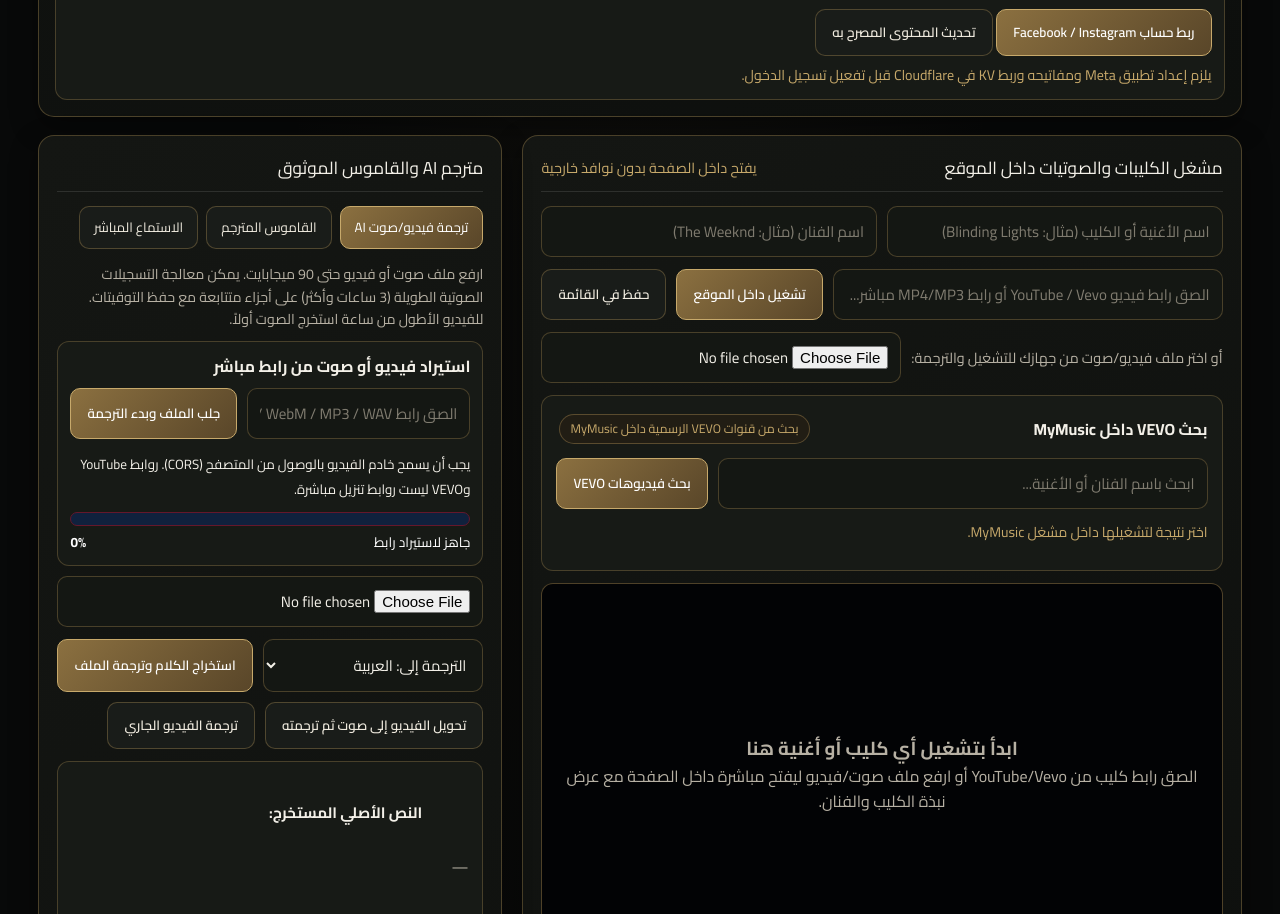
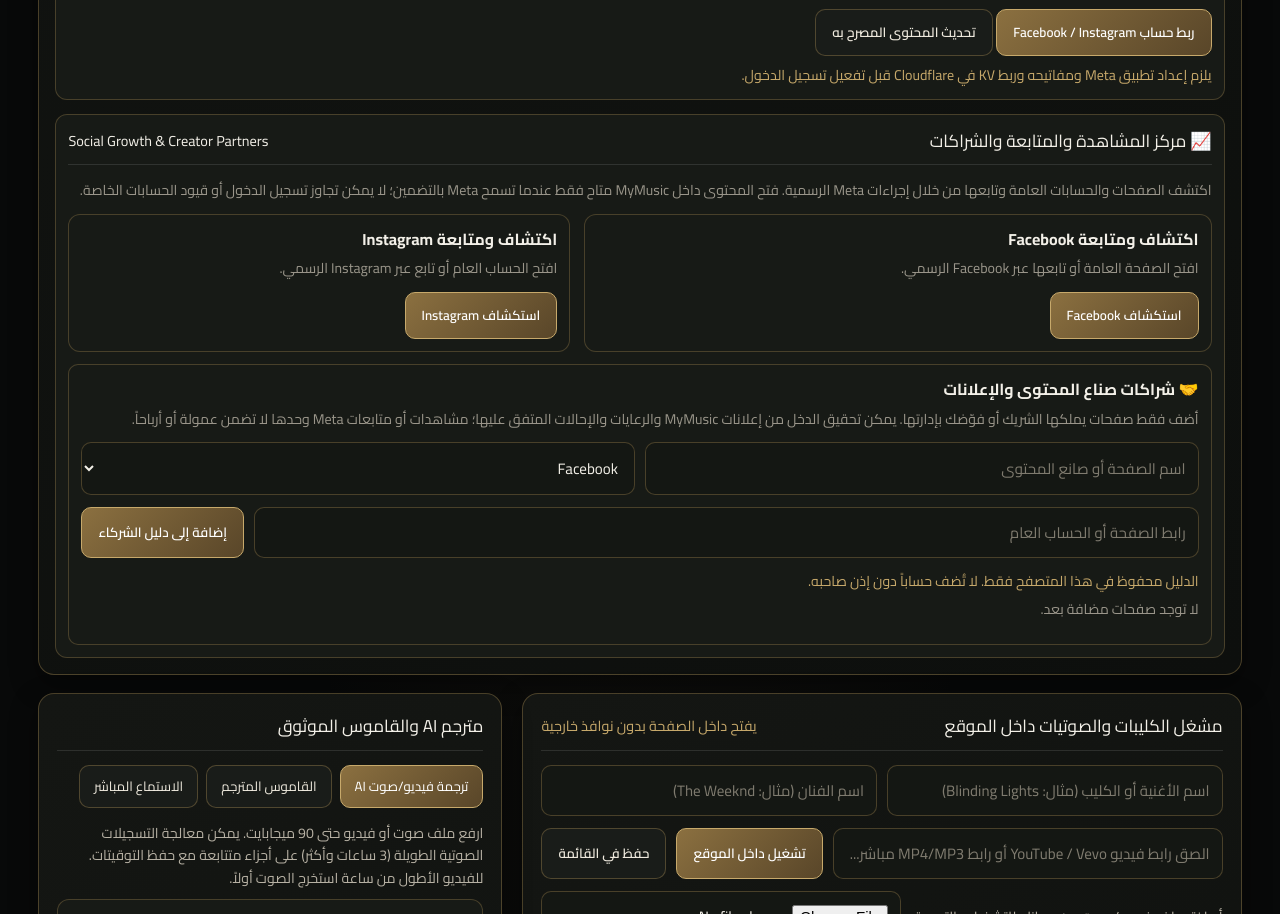
Before and after one commit to mstfyaslman/mymusic-mcp, a plain HTML site: page index.html in a window 1280 px wide. Shown: the part 2172-3086 px from the top of the page. Drawn offline with Linux system fonts and the light colour scheme.

Commit message:
Add social discovery and creator partnership hub

```diff
--- a/index.html
+++ b/index.html
@@ -709,6 +709,36 @@ input::placeholder,textarea::placeholder{color:#a9a293!important}
         <div id="socialAccountStatus" class="status-msg" role="status">يلزم إعداد تطبيق Meta ومفاتيحه وربط KV في Cloudflare قبل تفعيل تسجيل الدخول.</div>
         <div id="socialAccountFeed"></div>
       </div>
+      <section class="social-panel" id="socialGrowthHub" style="margin-top:14px">
+        <div class="card-title"><span>📈 مركز المشاهدة والمتابعة والشراكات</span><small>Social Growth & Creator Partners</small></div>
+        <p class="social-note">اكتشف الصفحات والحسابات العامة وتابعها من خلال إجراءات Meta الرسمية. فتح المحتوى داخل MyMusic متاح فقط عندما تسمح Meta بالتضمين؛ لا يمكن تجاوز تسجيل الدخول أو قيود الحسابات الخاصة.</p>
+        <div class="social-grid">
+          <div class="social-panel">
+            <strong>اكتشاف ومتابعة Facebook</strong>
+            <p class="social-note">افتح الصفحة العامة أو تابعها عبر Facebook الرسمي.</p>
+            <button type="button" class="btn" id="socialFacebookDiscover">استكشاف Facebook</button>
+          </div>
+          <div class="social-panel">
+            <strong>اكتشاف ومتابعة Instagram</strong>
+            <p class="social-note">افتح الحساب العام أو تابع عبر Instagram الرسمي.</p>
+            <button type="button" class="btn" id="socialInstagramDiscover">استكشاف Instagram</button>
+          </div>
+        </div>
+        <div class="social-subtitle-settings" style="margin-top:12px">
+          <strong>🤝 شراكات صناع المحتوى والإعلانات</strong>
+          <p class="social-note">أضف فقط صفحات يملكها الشريك أو فوّضك بإدارتها. يمكن تحقيق الدخل من إعلانات MyMusic والرعايات والإحالات المتفق عليها؛ مشاهدات أو متابعات Meta وحدها لا تضمن عمولة أو أرباحاً.</p>
+          <div class="input-row">
+            <input id="creatorPartnerName" type="text" maxlength="80" placeholder="اسم الصفحة أو صانع المحتوى">
+            <select id="creatorPartnerPlatform"><option value="facebook">Facebook</option><option value="instagram">Instagram</option></select>
+          </div>
+          <div class="input-row">
+            <input id="creatorPartnerUrl" type="url" placeholder="رابط الصفحة أو الحساب العام">
+            <button type="button" class="btn" id="creatorPartnerAdd">إضافة إلى دليل الشركاء</button>
+          </div>
+          <div id="creatorPartnerStatus" class="status-msg" role="status">الدليل محفوظ في هذا المتصفح فقط. لا تُضف حساباً دون إذن صاحبه.</div>
+          <div id="creatorPartnerList"></div>
+        </div>
+      </section>
     </section>
 
     <div class="main-grid">
@@ -2311,6 +2341,30 @@ document.getElementById('myLearningCopy').addEventListener('click',async()=>{try
   document.getElementById('mcSavePage').addEventListener('click',function(){var a=read(keys.saved,[]),url=location.href;if(!a.some(function(x){return x.url===url}))a.unshift({url:url,title:document.title||url});write(keys.saved,a.slice(0,100));renderSaved();log('حفظ الصفحة: '+(document.title||url))});
   document.getElementById('mcClearActivity').addEventListener('click',function(){write(keys.activity,[]);renderActivity()});
   document.addEventListener('click',function(e){var el=e.target.closest('button,a');if(!el||root.contains(el)||el===toggle)return;var label=(el.innerText||el.getAttribute('aria-label')||el.title||'تفاعل داخل الموقع').trim().slice(0,100);if(label)log(label)});
+  // Social discovery and locally managed creator directory (no fabricated Meta permissions or earnings)
+  (function initSocialGrowthHub(){
+    var fb=document.getElementById('socialFacebookDiscover'),ig=document.getElementById('socialInstagramDiscover');
+    if(fb)fb.addEventListener('click',function(){window.open('https://www.facebook.com/watch/','_blank','noopener,noreferrer')});
+    if(ig)ig.addEventListener('click',function(){window.open('https://www.instagram.com/explore/','_blank','noopener,noreferrer')});
+    var key='mymusic_creator_partners_v1',name=document.getElementById('creatorPartnerName'),platform=document.getElementById('creatorPartnerPlatform'),url=document.getElementById('creatorPartnerUrl'),add=document.getElementById('creatorPartnerAdd'),list=document.getElementById('creatorPartnerList'),status=document.getElementById('creatorPartnerStatus');
+    if(!add||!list)return;
+    function read(){try{return JSON.parse(localStorage.getItem(key)||'[]')}catch(e){return[]}}
+    function render(){
+      list.replaceChildren();read().forEach(function(item,index){
+        var card=document.createElement('div');card.className='social-account-item';
+        var title=document.createElement('strong');title.textContent=item.name+' · '+(item.platform==='facebook'?'Facebook':'Instagram');card.appendChild(title);
+        var link=document.createElement('a');link.href=item.url;link.target='_blank';link.rel='noopener noreferrer';link.textContent='فتح الحساب الرسمي';card.appendChild(link);
+        var remove=document.createElement('button');remove.type='button';remove.className='btn btn-secondary btn-small';remove.textContent='حذف من الدليل';remove.addEventListener('click',function(){var rows=read();rows.splice(index,1);localStorage.setItem(key,JSON.stringify(rows));render()});card.appendChild(remove);list.appendChild(card);
+      });
+      if(!list.children.length){var empty=document.createElement('p');empty.className='social-note';empty.textContent='لا توجد صفحات مضافة بعد.';list.appendChild(empty)}
+    }
+    add.addEventListener('click',function(){
+      var n=(name.value||'').trim(),u=(url.value||'').trim();
+      if(!n||!u){status.textContent='أدخل اسم الصفحة والرابط أولاً.';return}
+      try{var parsed=new URL(u);if(parsed.protocol!=='https:'||!(parsed.hostname==='facebook.com'||parsed.hostname.endsWith('.facebook.com')||parsed.hostname==='instagram.com'||parsed.hostname.endsWith('.instagram.com')))throw new Error('استخدم رابط HTTPS رسمي من facebook.com أو instagram.com.');var rows=read();if(rows.length>=50)throw new Error('وصل الدليل إلى الحد الأقصى (50 صفحة).');if(rows.some(function(x){return x.url===parsed.href}))throw new Error('هذا الحساب موجود بالفعل.');rows.push({name:n,platform:platform.value,url:parsed.href});localStorage.setItem(key,JSON.stringify(rows));name.value='';url.value='';status.textContent='تمت إضافة الصفحة إلى دليل هذا المتصفح.';render()}catch(e){status.textContent=e.message||'تعذر التحقق من الرابط.'}
+    });
+    render();
+  })();
   renderActivity();renderSaved();
 })();
 </script>
```
